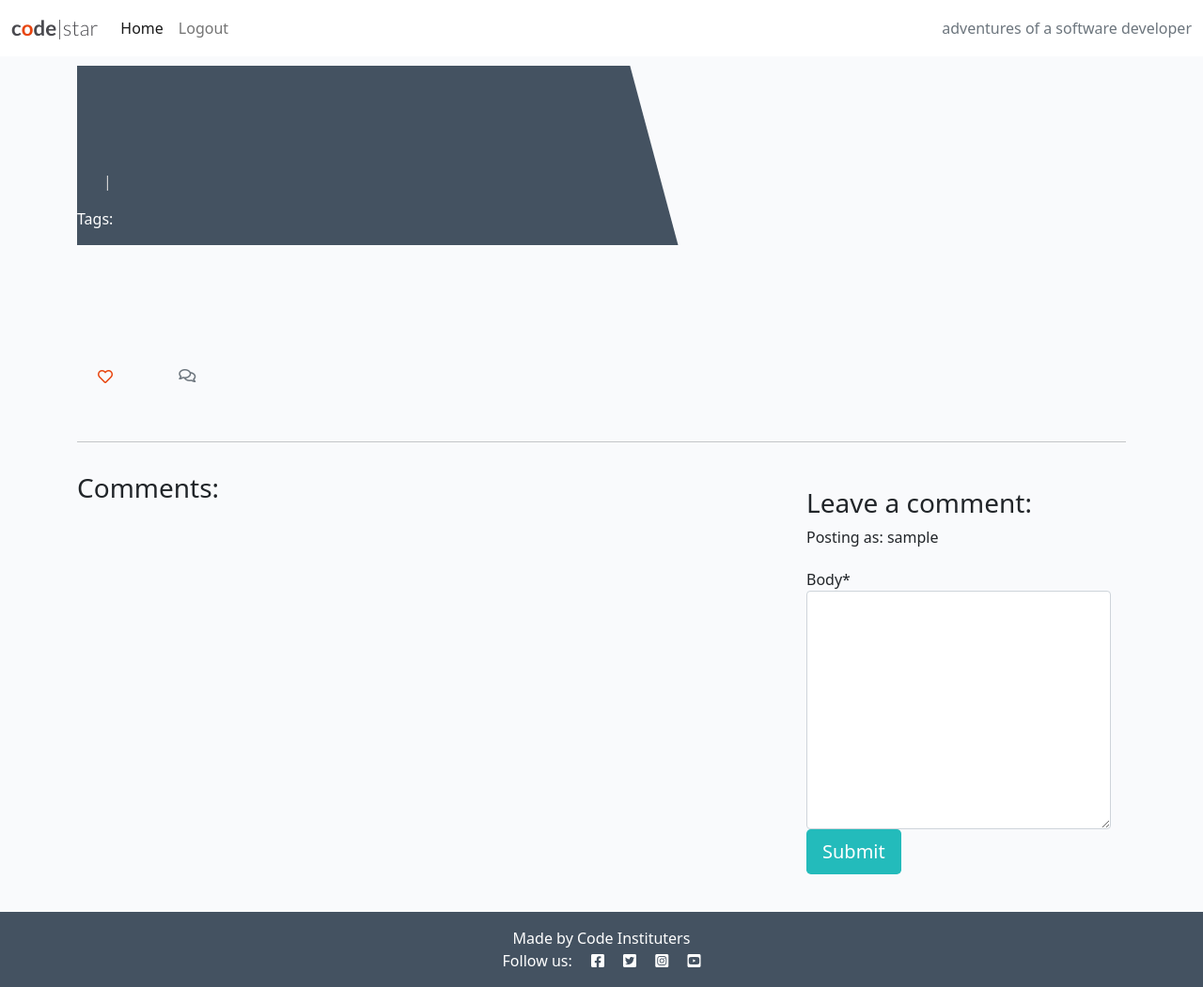
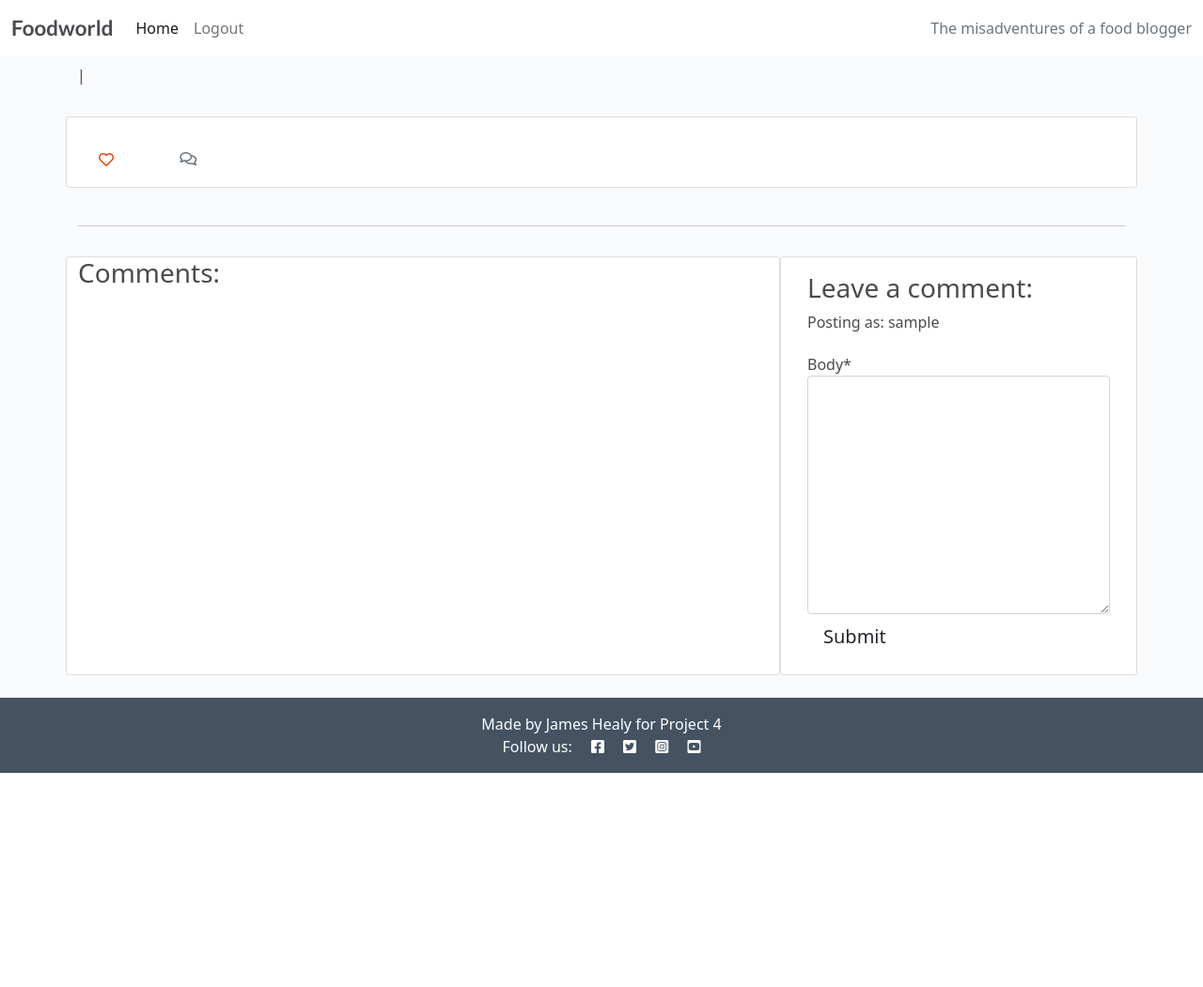
Before and after one commit to dutchmims/Food-World, a Django app: template templates/post_detail.html in a window 1280 px wide. Shown: the whole page at 94% size. After the commit the page ends 823 px from the top, so only its background shows below. Run offline with Django 3.2, Linux system fonts and the light colour scheme; the template is opened without the code that fills it: values that come from a table or form of the project are taken from there, others are empty; the visitor is signed in with stand-in values (Sample User, id 1); some libraries are stand-ins or nearby versions.

Commit message:
Add html and style

```diff
--- a/blog/views.py
+++ b/blog/views.py
@@ -1,7 +1,7 @@
 from django.shortcuts import render, get_object_or_404, reverse
 from django.views import generic, View
 from django.http import HttpResponseRedirect
-from .models import Post, Tag
+from .models import Post, Tag  # Import the Tag model
 from .forms import CommentForm
 
 
--- a/foodworld/settings.py
+++ b/foodworld/settings.py
@@ -160,10 +160,10 @@ USE_TZ = True
 # https://docs.djangoproject.com/en/3.2/howto/static-files/
 
 STATIC_URL = '/static/'
+STATICFILES_STORAGE = 'cloudinary_storage.storage.StaticHashedCloudinaryStorage'
+STATICFILES_DIRS = [os.path.join(BASE_DIR, 'static')]
+STATIC_ROOT = os.path.join(BASE_DIR, 'staticfiles')
 
-STATICFILES_STORAGE = 'cloudinary_storage.storage.StaticHashedCloudinaryStorage'
-STATICFILES_DIRS = [os.path.join(BASE_DIR, 'static'), ]
-STATIC_ROOT = os.path.join(BASE_DIR, 'staticfiles')
 
 MEDIA_URL = '/media/'
 DEFAULT_FILE_STORAGE = 'cloudinary_storage.storage.MediaCloudinaryStorage'
--- a/static/css/style.css
+++ b/static/css/style.css
@@ -1,6 +1,13 @@
 /* Global Styles */
+:root {
+    --background-color: #F9FAFC;
+    --text-color: #4A4A4F;
+    --accent-color: #E84610;
+}
+
 body {
-    background-color: #F9FAFC;
+    background-color: var(--background-color);
+    color: var(--text-color);
 }
 
 /* Typography */
@@ -8,15 +15,7 @@ body {
     font-family: Lato, sans-serif;
     font-size: 1.4rem;
     font-weight: 700;
-    color: #4A4A4F;
-}
-
-.red-o {
-    color: #E84610;
-}
-
-.thin {
-    font-weight: 300;
+    color: var(--text-color);
 }
 
 /* Background Colors */
@@ -29,123 +28,30 @@ body {
 }
 
 .main-bg {
-    background-color: #F9FAFC;
-}
-
-/* Cards */
-.card {
-    border: none;
-    background-color: transparent;
-}
-
-/* Image Container */
-.image-container {
-    position: relative;
-}
-
-.image-flash {
-    position: absolute;
-    bottom: 5%;
-    min-width: 30%;
-    left: -2px;
-    background-color: #23BBBB;
-}
-
-/* Author Styles */
-.author {
-    color: white;
-    margin: 4px;
-    text-transform: uppercase;
-}
-
-/* Masthead */
-.masthead {
-    margin-top: 10px;
-    overflow: hidden;
-    position: relative;
-    display: inline-block;
-    height: 33vh;
-    width: 100%;
-}
-
-.masthead-text {
-    background-color: #445261;
-    color: white;
-    position: relative;
-}
-
-.masthead-image {
-    position: relative;
-    overflow: hidden;
-}
-
-.masthead-image:after {
-    content: "";
-    position: absolute;
-    top: 0;
-    right: 90%;
-    height: 100%;
-    width: 150%;
-    background: #445261;
-    -webkit-transform: skew(15deg);
-    -moz-transform: skew(15deg);
-    transform: skew(15deg);
-    z-index: 100;
+    background-color: var(--background-color);
 }
 
 /* Links and Buttons */
 .post-link {
     text-decoration: none;
-    color: #445261;
+    color: var(--text-color);
 }
 
 .post-link:hover,
 .page-link {
-    color: #E84610;
-}
-
-.post-title {
-    margin-top: 20%;
-    margin-left: 5%;
-}
-
-.post-subtitle {
-    margin-left: 5%;
-    color: lightgray;
-}
-
-.btn-signup {
-    background-color: #23BBBB;
-    color: #fff;
-}
-
-.btn-signup:hover,
-.btn-signup:active {
-    background-color: #fff;
-    color: #23BBBB;
-}
-
-.link {
-    color: #23BBBB;
-    text-decoration: none;
-}
-
-.link:hover,
-.link:active {
-    color: #445261;
-    text-decoration: underline;
+    color: var(--accent-color);
 }
 
 /* Like Button */
 .btn-like {
-    color: #E84610;
+    color: var(--accent-color);
     border: none;
     background: transparent;
 }
 
 .btn-like:hover,
 .btn-like:active {
-    color: #E84610;
+    color: var(--accent-color);
     background: transparent;
     border: none;
 }
--- a/templates/base.html
+++ b/templates/base.html
@@ -4,8 +4,7 @@
 <html class="h-100">
 
 <head>
-    <title>CodeStar Blog</title>
-
+    <title>{% block title %}Foodworld{% endblock title %}</title>
     <link rel="preconnect" href="https://fonts.gstatic.com">
     <link href="https://fonts.googleapis.com/css2?family=Roboto:wght@300&display=swap" rel="stylesheet">
     <link href="https://fonts.googleapis.com/css2?family=Lato:wght@300;700&display=swap" rel="stylesheet">
@@ -17,17 +16,14 @@
         integrity="sha384-gtEjrD/SeCtmISkJkNUaaKMoLD0//ElJ19smozuHV6z3Iehds+3Ulb9Bn9Plx0x4" crossorigin="anonymous">
     </script>
     <link rel="stylesheet" href="{% static 'css/style.css' %}">
-
 </head>
 
 <body class="d-flex flex-column h-100 main-bg">
 
-    <!-- Navigation -->
-
     <nav class="navbar navbar-expand-lg navbar-light bg-white">
         <div class="container-fluid">
-            <a class="navbar-brand" href="{% url 'home' %}"><span class="brand">c<span class="red-o">o</span>de<span
-                        class="thin">|star</span></span></span></a>
+            <a class="navbar-brand" href="{% url 'home' %}"><span class="brand">Foodworld</span>
+              </a>
             <button class="navbar-toggler" type="button" data-bs-toggle="collapse" data-bs-target="#navbarText"
                 aria-controls="navbarText" aria-expanded="false" aria-label="Toggle navigation">
                 <span class="navbar-toggler-icon"></span>
@@ -52,7 +48,7 @@
 
                 </ul>
                 <span class="navbar-text text-muted">
-                    adventures of a software developer
+                    The misadventures of a food blogger
                 </span>
             </div>
         </div>
@@ -79,7 +75,7 @@
 
     <!-- Footer -->
     <footer class="footer mt-auto py-3 dark-bg">
-        <p class="m-0 text-center text-white">Made by Code Instituters</p>
+        <p class="m-0 text-center text-white">Made by James Healy for Project 4</p>
         <p class="m-0 text-center text-white">Follow us: <i class="fab fa-facebook-square ms-3"></i>
             <i class="fab fa-twitter-square ms-3"></i>
             <i class="fab fa-instagram-square ms-3"></i>
--- a/templates/post_detail.html
+++ b/templates/post_detail.html
@@ -1,7 +1,6 @@
-{% extends 'base.html' %}
+{% extends 'base.html' %} {% block content %}
 {% load crispy_forms_tags %}
 
-{% block content %}
 <div class="masthead">
     <div class="container">
         <div class="row g-0">
@@ -10,21 +9,13 @@
                 <h1 class="post-title">{{ post.title }}</h1>
                 <!-- Post author goes before the | the post's created date goes after -->
                 <p class="post-subtitle">{{ post.author }} | {{ post.created_on }}</p>
-
-                <!-- Display Tags -->
-                <p>Tags:
-                    {% for tag in post.tags.all %}
-                        <a href="{% url 'tag_posts' tag.name %}">{{ tag.name }}</a>
-                        {% if not forloop.last %}, {% endif %}
-                    {% endfor %}
-                </p>
             </div>
             <div class="d-none d-md-block col-md-6 masthead-image">
                 <!-- The featured image URL goes in the src attribute -->
                 {% if "placeholder" in post.featured_image.url %}
                 <img src="https://codeinstitute.s3.amazonaws.com/fullstack/blog/default.jpg" width="100%">
                 {% else %}
-                <img src="{{ post.featured_image.url }}" width="100%">
+                <img src=" {{ post.featured_image.url }}" width="100%">
                 {% endif %}
             </div>
         </div>
@@ -33,7 +24,7 @@
 
 <div class="container">
     <div class="row">
-        <div class="col card mb-4 mt-3 left top">
+        <div class="col card mb-4  mt-3 left  top">
             <div class="card-body">
                 <!-- The post content goes inside the card-text. -->
                 <!-- Use the | safe filter inside the template tags -->
@@ -41,22 +32,23 @@
                     {{ post.content | safe }}
                 </p>
                 <div class="row">
+
                     <div class="col-1">
                         <strong>
                             {% if user.is_authenticated %}
                             <form class="d-inline" action="{% url 'post_like' post.slug %}" method="POST">
                                 {% csrf_token %}
                                 {% if liked %}
-                                <button type="submit" name="blogpost_id" value="{{ post.slug }}" class="btn-like"><i class="fas fa-heart"></i></button>
+                                <button type="submit" name="blogpost_id" value="{{post.slug}}" class="btn-like"><i class="fas fa-heart"></i></button>
                                 {% else %}
-                                <button type="submit" name="blogpost_id" value="{{ post.slug }}" class="btn-like"><i class="far fa-heart"></i></button>
+                                <button type="submit" name="blogpost_id" value="{{post.slug}}" class="btn-like"><i class="far fa-heart"></i></button>
                                 {% endif %}
                             </form>
                             {% else %}
                             <span class="text-secondary"><i class="far fa-heart"></i></span>
                             {% endif %}
-                            <!-- The number of likes goes before the closing strong tag -->
-                            <span class="text-secondary">{{ post.number_of_likes }}</span>
+                        <!-- The number of likes goes before the closing strong tag -->
+                        <span class="text-secondary">{{ post.number_of_likes }} </span>
                         </strong>
                     </div>
                     <div class="col-1">
@@ -76,7 +68,7 @@
         </div>
     </div>
     <div class="row">
-        <div class="col-md-8 card mb-4 mt-3">
+        <div class="col-md-8 card mb-4  mt-3 ">
             <h3>Comments:</h3>
             <div class="card-body">
                 <!-- We want a for loop inside the empty control tags to iterate through each comment in comments -->
@@ -97,7 +89,7 @@
                 {% endfor %}
             </div>
         </div>
-        <div class="col-md-4 card mb-4 mt-3">
+        <div class="col-md-4 card mb-4  mt-3 ">
             <div class="card-body">
                 <!-- For later -->
                 {% if commented %}
@@ -106,6 +98,7 @@
                 </div>
                 {% else %}
                 {% if user.is_authenticated %}
+
                 <h3>Leave a comment:</h3>
                 <p>Posting as: {{ user.username }}</p>
                 <form method="post" style="margin-top: 1.3em;">
@@ -119,4 +112,5 @@
         </div>
     </div>
 </div>
+
 {% endblock content %}
```
Also changed, not shown: templates/index.html (+21 -1 lines), blog/migrations/0004_post_tags.py (added).
